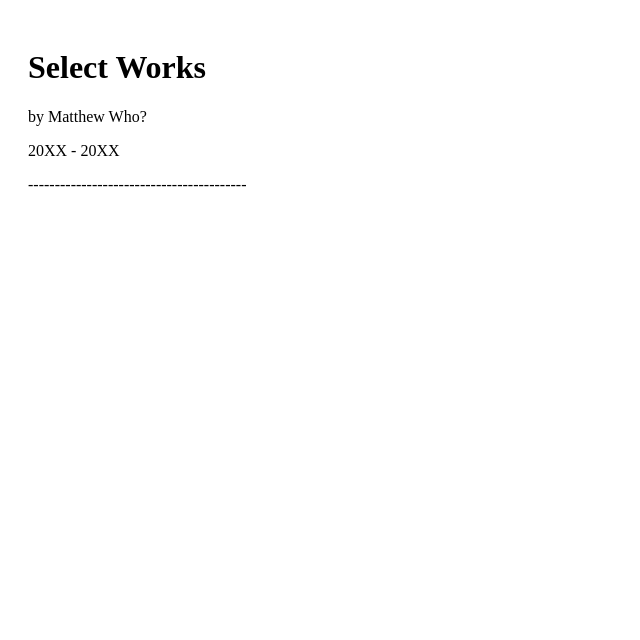
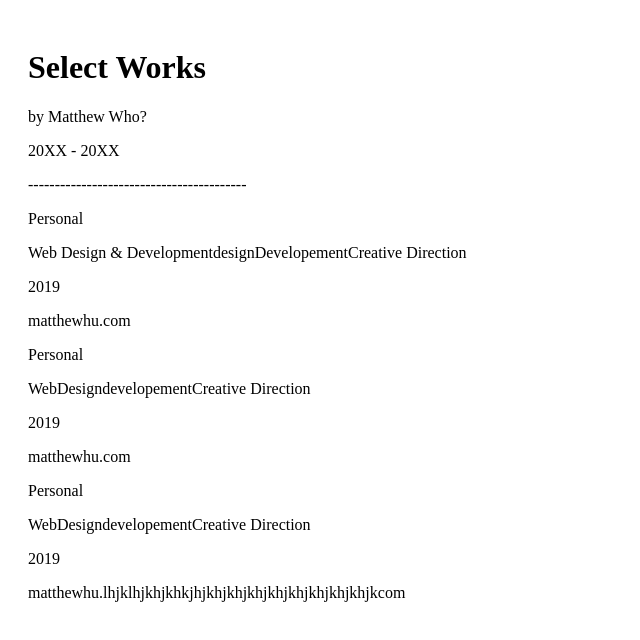
Before and after one commit to wagabooga/MatthewHuTwo, a React (Create React App) app in the folder frontend/: page / in a window 1280 px wide. Shown: the top 640 px of the page, without its empty margins (0-640 px from the left). Built offline with nearby package versions, Linux system fonts and the light colour scheme.

Commit message:
created fake mock JSON data in ProjectList, and using the data to create ProjectObject which will be the rows of the table

```diff
--- a/frontend/src/App.js
+++ b/frontend/src/App.js
@@ -4,9 +4,6 @@ import { BrowserRouter, Route, Routes } from 'react-router-dom';
 import './App.css';
 import Home from './components/Home/Home';
 
-import Manatee from './components/NavWedge/NavWedge';
-import Narwhal from './components/ProjectList/Narwhal';
-import Whale from './components/Whale/Whale';
 
 function App() {
   return (
@@ -15,9 +12,6 @@ function App() {
       <BrowserRouter>
         <Routes>
         <Route path="/" element={ <Home /> } />
-          <Route path="/Manatee" element={ <Manatee /> } />
-          <Route path="/Narwhal" element={ <Narwhal /> } />
-          <Route path="/Whale" element={ <Whale /> } />
         </Routes>
       </BrowserRouter>
     </div>
--- a/frontend/src/components/Home/Home.js
+++ b/frontend/src/components/Home/Home.js
@@ -1,4 +1,5 @@
 import React from 'react'
+import ProjectList from './ProjectList/ProjectList'
 
 /*
 See homepage design
@@ -21,7 +22,7 @@ function Home() {
     <div> {/* Aesthetic div?? */} </div>
 
     <div> {/* ProjectList component */}
-    <p></p>
+    <ProjectList />
     </div>
   </>
 
--- a/frontend/src/components/Home/ProjectList/ProjectList.js
+++ b/frontend/src/components/Home/ProjectList/ProjectList.js
@@ -1,31 +1,57 @@
 import React from 'react'
+import ProjectObject from './ProjectObject';
 
 
-let data = [
-  { }
+let myOwnData = [
+  // Portfolio 1.0
+  {
+  "projectId" : 1,
+  "client" : "Personal",
+  "type" : ["Web Design & Development", "design", "Developement", "Creative Direction"],
+  "year" : 2019,
+  "project" : "matthewhu.com",
+  },
+
+  // OnlineSpotify
+  {
+  "projectId" : 2,
+  "client" : "Personal",
+  "type" : ["Web", "Design", "developement", "Creative Direction"],
+  "year" : 2019,
+  "project" : "matthewhu.com",
+  },
+
+  // Spotter
+  {
+    "projectId" : 3,
+  "client" : "Personal",
+  "type" : ["Web", "Design", "developement", "Creative Direction"],
+  "year" : 2019,
+  "project" : "matthewhu.lhjklhjkhjkhkjhjkhjkhjkhjkhjkhjkhjkhjkhjkcom",
+  },
 ]
-function ProjectList(data) {
 
-  /*
-  We want to map out data for each project:
-  <div>
-  <k
-  </div>
-*/
+function ProjectList(props) {
 
-const projectListElements = data.spots.map((spot) => {
+
+const projectListElements = myOwnData.map((projectObject) => {
   return (
-    <Spot
-      key={spot.id}
-      spotInfo={spot}
-      chooseTrack={props.chooseTrack}
-      setPlay={props.setPlay}
+    <ProjectObject
+      key={projectObject.projectId}
+      client={projectObject.client}
+      type={projectObject.type}
+      year={projectObject.year}
+      project={projectObject.project}
     />
   );
 })
-: null;
 
-return <div className="spotList">{spotListElements}</div>;
+
+return (
+  <div>
+    {projectListElements}
+  </div>
+  );
 }
 
 export default ProjectList
--- /dev/null
+++ b/frontend/src/components/Home/ProjectList/ProjectObject.js
@@ -0,0 +1,15 @@
+import React from 'react'
+
+function ProjectObject( {projectId, client, type, year, project} ) {
+  return (
+    <div >
+      <p> {projectId} </p>
+      <p> {client} </p>
+      <p> {type} </p>
+      <p> {year} </p>
+      <p> {project} </p>
+    </div>
+  )
+}
+
+export default ProjectObject
```
Also changed, not shown: frontend/src/components/Home/ProjectList/Project.js (deleted).
